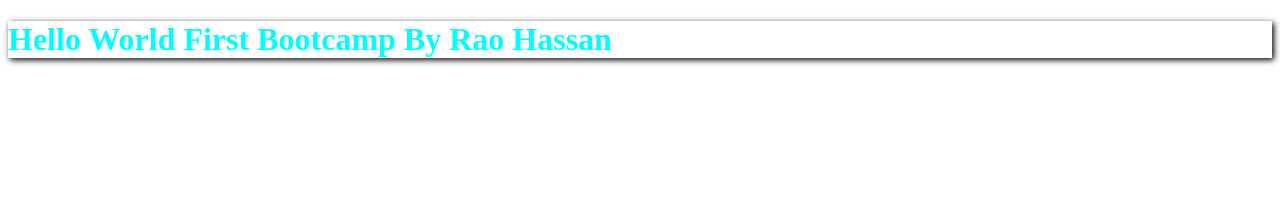
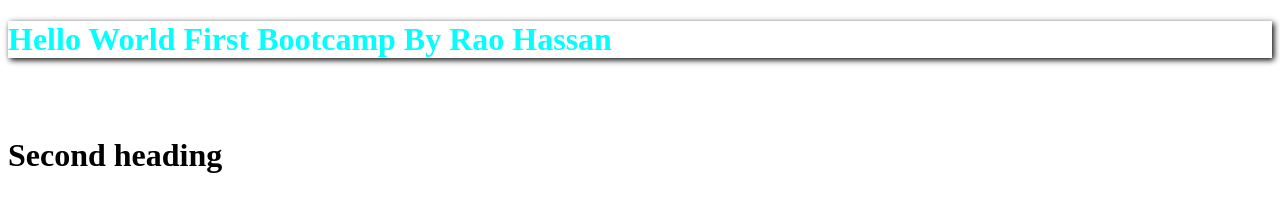
Before and after one commit to raohassan4212/first-bootcamp, a plain HTML site: page index.html in a window 1280 px wide. Drawn offline with Linux system fonts and the light colour scheme.

Commit message:
add second heading

```diff
--- a/index.html
+++ b/index.html
@@ -9,5 +9,8 @@
 </head>
 <body>
     <h1 class="heading">Hello World First Bootcamp By Rao Hassan</h1>
+    <br>
+    <br>
+    <h1>Second heading</h1>
 </body>
 </html>
```
